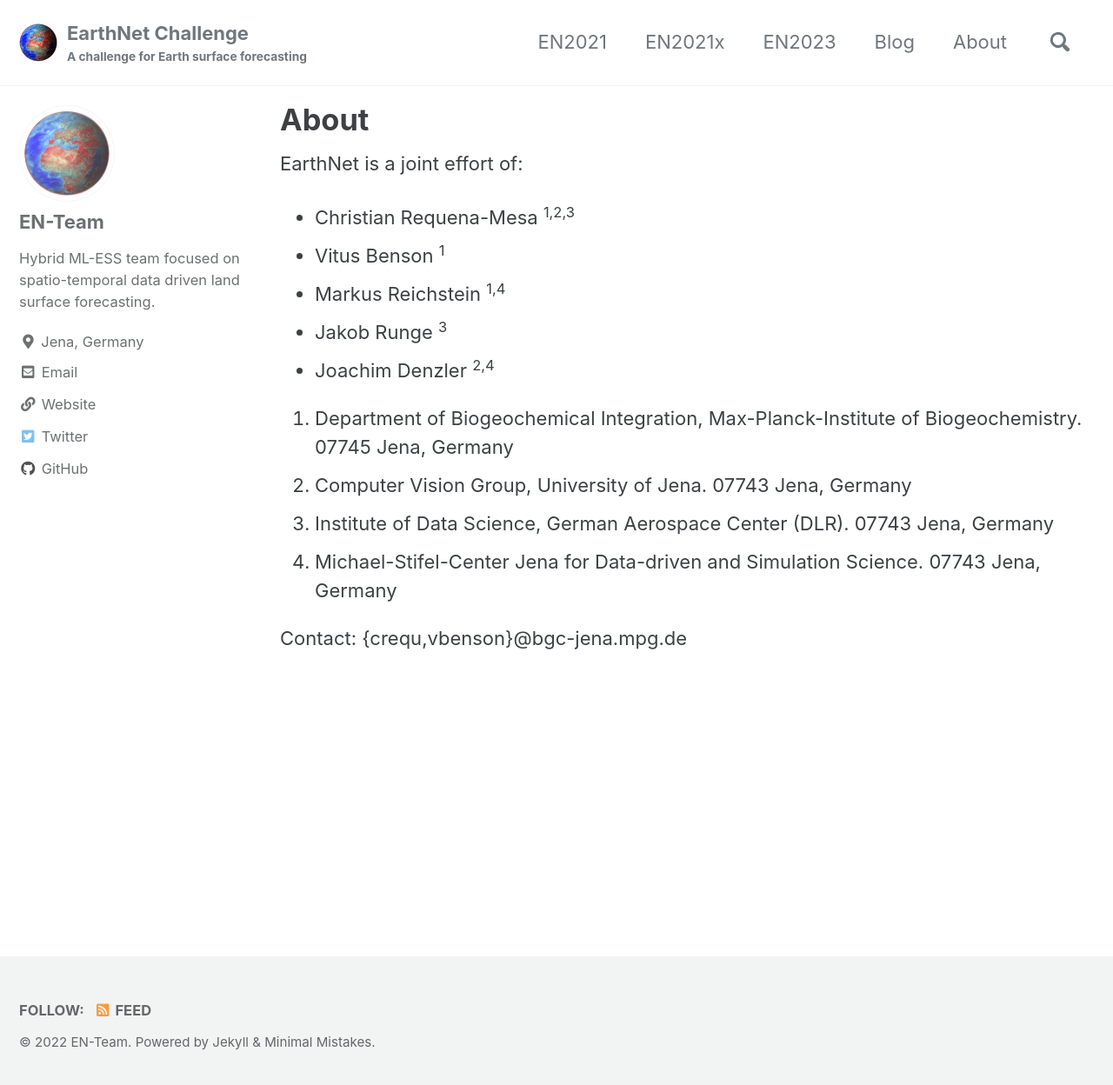
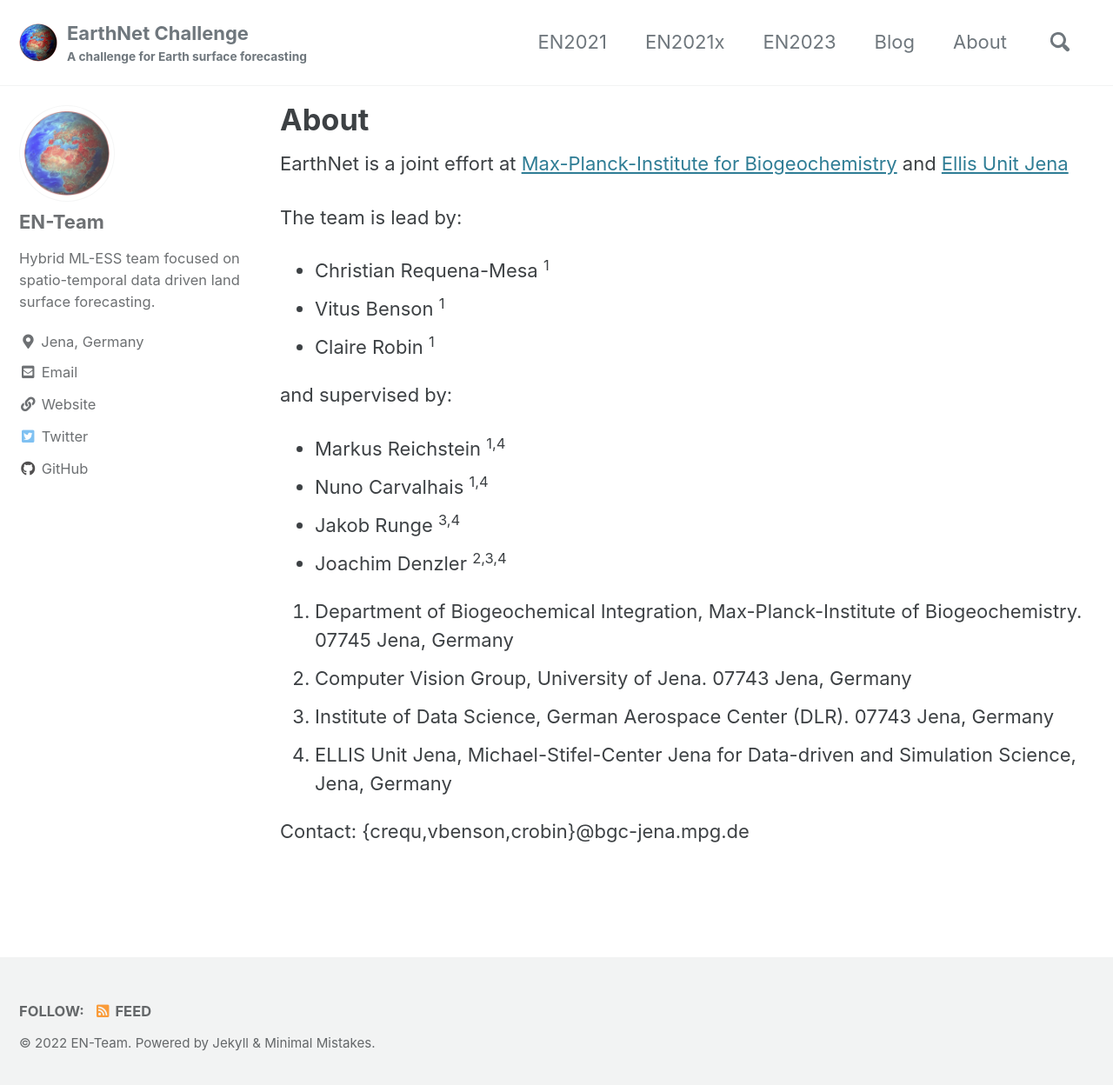
Before and after one commit to earthnet2021/earthnet-model-intercomparison-suite, a Jekyll site: the page built from docs/_pages/about.md, in a window 1280 px wide and 1255 px high. Shown: the top 1248 px of the window at 87% size. Built offline with Jekyll 4.4.1, drawn with Linux system fonts in a browser that asks for light colours; cached includes are drawn as plain includes.

Commit message:
updating team

```diff
--- a/docs/_pages/about.md
+++ b/docs/_pages/about.md
@@ -6,17 +6,24 @@ permalink: /about/
 author_profile: true
 ---
 
-EarthNet is a joint effort of:
-* Christian Requena-Mesa <sup>1,2,3</sup>
+EarthNet is a joint effort at [Max-Planck-Institute for Biogeochemistry](https://www.bgc-jena.mpg.de/) and [Ellis Unit Jena](https://ellis-jena.ai/)
+
+The team is lead by:
+* Christian Requena-Mesa <sup>1</sup>
 * Vitus Benson <sup>1</sup>
+* Claire Robin <sup>1</sup>
+
+and supervised by:
 * Markus Reichstein <sup>1,4</sup>
-* Jakob Runge <sup>3</sup>
-* Joachim Denzler <sup>2,4</sup>
+* Nuno Carvalhais <sup>1,4</sup>
+* Jakob Runge <sup>3,4</sup>
+* Joachim Denzler <sup>2,3,4</sup>
 
 1. Department of Biogeochemical Integration, Max-Planck-Institute of Biogeochemistry. 07745 Jena, Germany
 2. Computer Vision Group, University of Jena. 07743 Jena, Germany
 3. Institute of Data Science, German Aerospace Center (DLR). 07743 Jena, Germany
-4. Michael-Stifel-Center Jena for Data-driven and Simulation Science. 07743 Jena, Germany
+4. ELLIS Unit Jena, Michael-Stifel-Center Jena for Data-driven and Simulation Science, Jena,
+Germany
 
 Contact:
-{crequ,vbenson}@bgc-jena.mpg.de
+{crequ,vbenson,crobin}@bgc-jena.mpg.de
```
